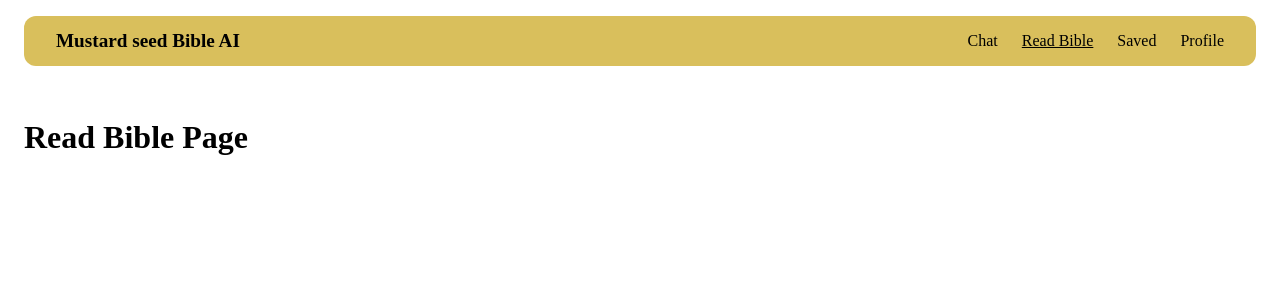
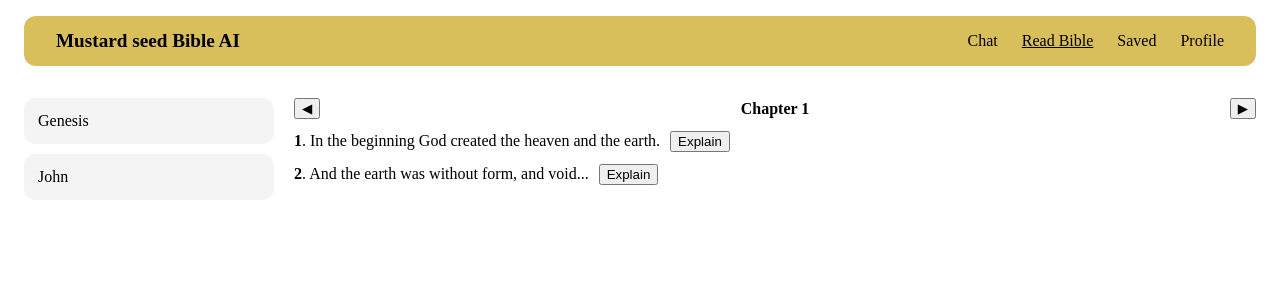
Before and after one commit to juniormusasizi61/the_mustard_seed, a React (Vite) app: page /read-bible in a window 1280 px wide. Shown: the top 300 px of the page. Built offline with nearby package versions, Linux system fonts and the light colour scheme.

Commit message:
Added the ReadBible UI

```diff
--- /dev/null
+++ b/src/components/bible/BookCard.jsx
@@ -0,0 +1,16 @@
+export default function BookCard({ book, onSelect }) {
+  return (
+    <div
+      onClick={() => onSelect(book)}
+      style={{
+        padding: "14px",
+        borderRadius: "12px",
+        background: "#f4f4f4",
+        cursor: "pointer",
+        marginBottom: "10px",
+      }}
+    >
+      {book.book}
+    </div>
+  );
+}
--- /dev/null
+++ b/src/components/bible/ChapterNavigator.jsx
@@ -0,0 +1,16 @@
+export default function ChapterNavigator({ chapter, onPrev, onNext }) {
+  return (
+    <div
+      style={{
+        display: "flex",
+        justifyContent: "space-between",
+        alignItems: "center",
+        marginBottom: "12px",
+      }}
+    >
+      <button onClick={onPrev}>◀</button>
+      <strong>Chapter {chapter}</strong>
+      <button onClick={onNext}>▶</button>
+    </div>
+  );
+}
--- /dev/null
+++ b/src/components/bible/VerseList.jsx
@@ -0,0 +1,18 @@
+
+export default function VerseList({ verses, onExplain }) {
+  return (
+    <div>
+      {verses.map((v) => (
+        <div key={v.verse} style={{ marginBottom: "12px" }}>
+          <strong>{v.verse}</strong>. {v.text}
+          <button
+            style={{ marginLeft: "10px" }}
+            onClick={() => onExplain(v)}
+          >
+            Explain
+          </button>
+        </div>
+      ))}
+    </div>
+  );
+}
--- /dev/null
+++ b/src/data/bible.js
@@ -0,0 +1,26 @@
+export const bible = [
+  {
+    book: "Genesis",
+    chapters: [
+      {
+        chapter: 1,
+        verses: [
+          { verse: 1, text: "In the beginning God created the heaven and the earth." },
+          { verse: 2, text: "And the earth was without form, and void..." },
+        ],
+      },
+    ],
+  },
+  {
+    book: "John",
+    chapters: [
+      {
+        chapter: 3,
+        verses: [
+          { verse: 16, text: "For God so loved the world..." },
+          { verse: 17, text: "For God sent not his Son..." },
+        ],
+      },
+    ],
+  },
+];
--- a/src/pages/ReadBible.jsx
+++ b/src/pages/ReadBible.jsx
@@ -1,8 +1,58 @@
+import { useState } from "react";
+import { bible } from "../data/bible";
+import BookCard from "../components/bible/BookCard";
+import ChapterNavigator from "../components/bible/ChapterNavigator";
+import VerseList from "../components/bible/VerseList";
+
 export default function ReadBible() {
+  const [selectedBook, setSelectedBook] = useState(bible[0]);
+  const [chapterIndex, setChapterIndex] = useState(0);
+
+  const chapter = selectedBook.chapters[chapterIndex];
+
   return (
-    <div>
-      <h1>Read Bible Page</h1>
-      {/* ReadBible component content goes here */}
+    <div
+      style={{
+        display: "grid",
+        gridTemplateColumns: "250px 1fr",
+        gap: "20px",
+      }}
+    >
+      {/* Books List */}
+      <div>
+        {bible.map((b) => (
+          <BookCard
+            key={b.book}
+            book={b}
+            onSelect={() => {
+              setSelectedBook(b);
+              setChapterIndex(0);
+            }}
+          />
+        ))}
+      </div>
+
+      {/* Reading Area */}
+      <div>
+        <ChapterNavigator
+          chapter={chapter.chapter}
+          onPrev={() =>
+            setChapterIndex((i) => Math.max(i - 1, 0))
+          }
+          onNext={() =>
+            setChapterIndex((i) =>
+              Math.min(i + 1, selectedBook.chapters.length - 1)
+            )
+          }
+        />
+
+        <VerseList
+          verses={chapter.verses}
+          onExplain={(verse) =>
+            alert(`Explain verse ${verse.verse}`)
+          }
+        />
+      </div>
     </div>
   );
 }
```
